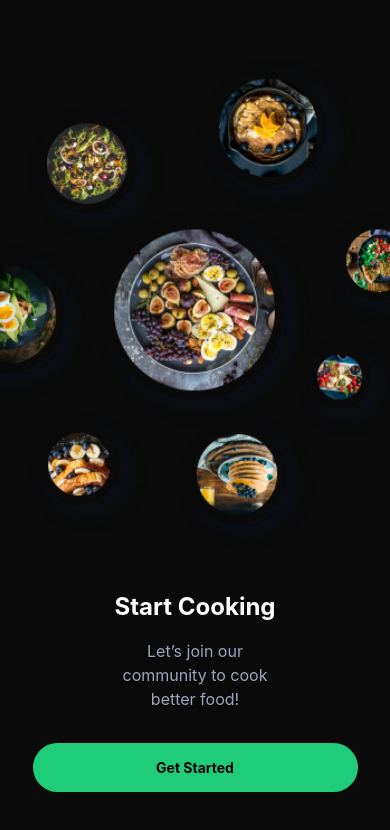
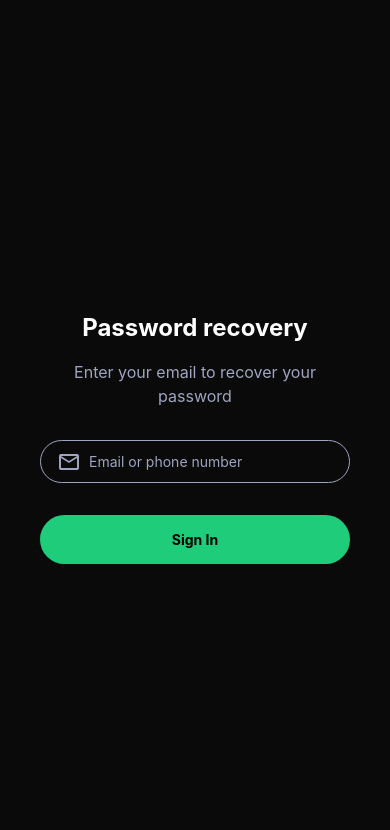
Before and after one commit to emircan-sahin/tarifine.com.tr, a React Native app: screen / in a window 390 px wide. Shown: the top 830 px of the page. Built offline with nearby package versions, Linux system fonts and the light colour scheme.

Commit message:
Update App.js

```diff
--- a/App.js
+++ b/App.js
@@ -16,12 +16,12 @@ const App = () => {
     <NavigationContainer>
       <StatusBar style='light' />
       <Stack.Navigator screenOptions={{ headerShown: false }}>
-        <Stack.Screen name="Onboarding" component={OnboardingScreen} />
+        {/* <Stack.Screen name="Onboarding" component={OnboardingScreen} />
         <Stack.Screen name="Login" component={LoginScreen} />
-        <Stack.Screen name="Register" component={RegisterScreen} />
+        <Stack.Screen name="Register" component={RegisterScreen} /> */}
         <Stack.Screen name="PasswordRecovery" component={PasswordRecoveryScreen} />
         <Stack.Screen name="NewPassword" component={NewPasswordScreen} />
-        <Stack.Screen name="Home" component={HomeScreen} />
+        {/* <Stack.Screen name="Home" component={HomeScreen} /> */}
 
 
       </Stack.Navigator>
```
